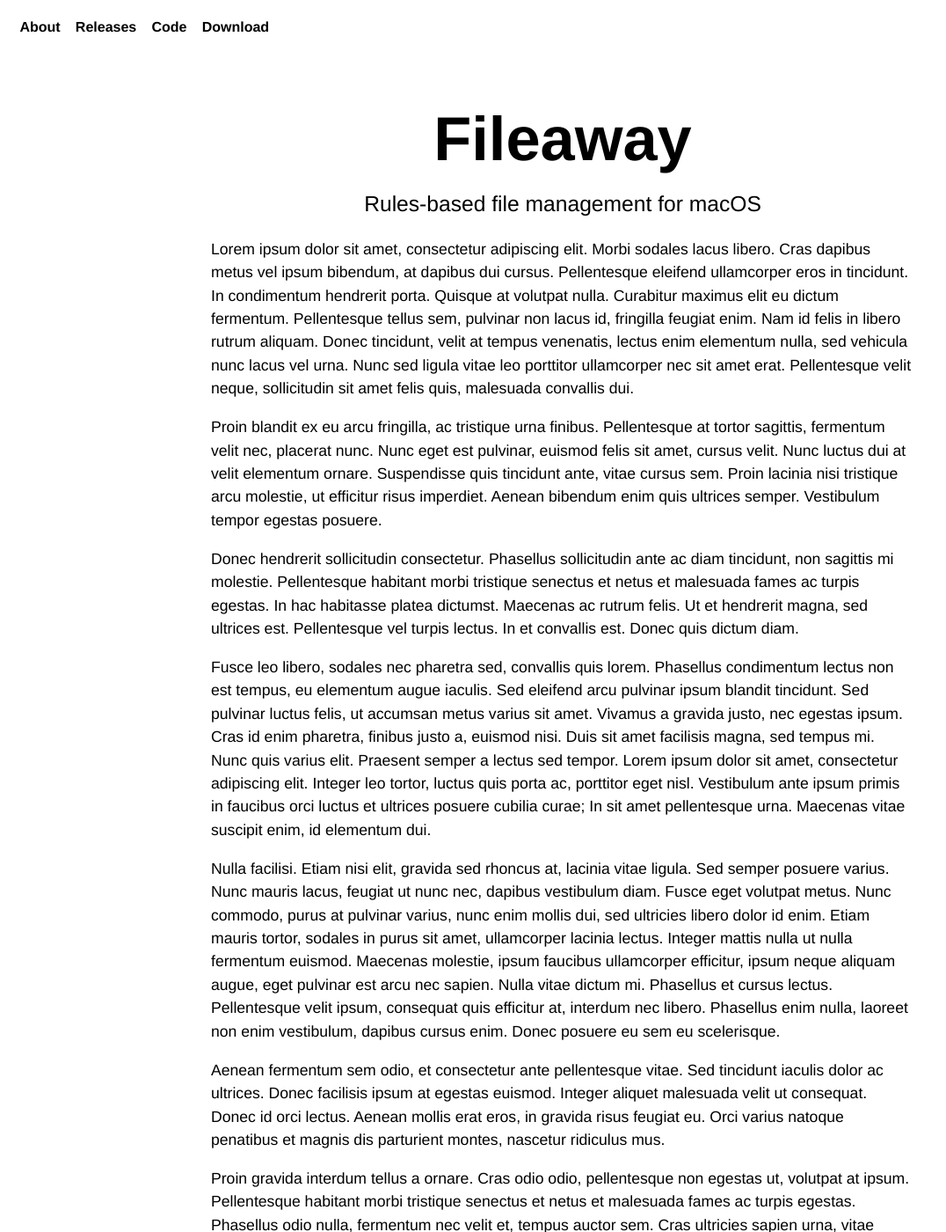
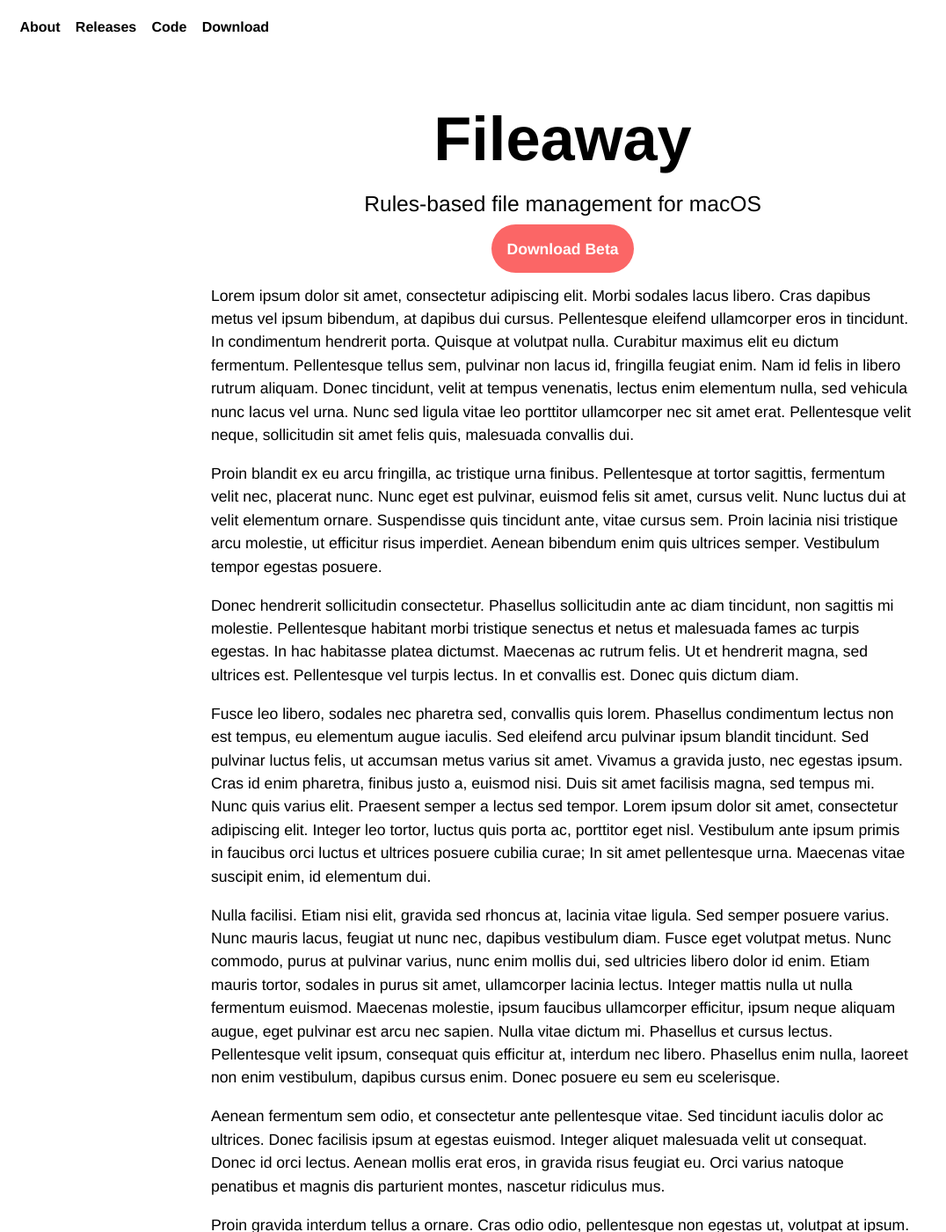
Before and after one commit to inseven/fileaway, a Jekyll site: the page built from docs/index.markdown, in a window 1280 px wide and 1400 px high. Shown: the whole window at 88% size, without its empty margins (0-1076 px from the left). Built offline with Jekyll 4.4.1, drawn with Linux system fonts in a browser that asks for light colours.

Commit message:
Add a download link.

```diff
--- a/docs/css/style.css
+++ b/docs/css/style.css
@@ -72,3 +72,25 @@
     text-align: center;
     font-size: 4em;
 }
+
+.download {
+    text-align: center;
+    margin-bottom: 1.5em;
+}
+
+.button {
+    display: inline-block;
+    transition: transform .1s;
+}
+
+.button:hover {
+    transform: scale(1.1);
+}
+
+.button > a {
+    background-color: var(--brand-color);
+    color: #ffffff;
+    border-radius: 2em;
+    padding: 1em;
+    text-decoration: none;
+}
--- a/docs/index.markdown
+++ b/docs/index.markdown
@@ -5,6 +5,12 @@
 # Fileaway
 
 <p class="tagline">Rules-based file management for macOS</p>
+
+<div class="download">
+    <div class="button">
+        <a href="https://github.com/jbmorley/fileaway/releases">Download Beta</a>
+    </div>
+</div>
 
 Lorem ipsum dolor sit amet, consectetur adipiscing elit. Morbi sodales lacus libero. Cras dapibus metus vel ipsum bibendum, at dapibus dui cursus. Pellentesque eleifend ullamcorper eros in tincidunt. In condimentum hendrerit porta. Quisque at volutpat nulla. Curabitur maximus elit eu dictum fermentum. Pellentesque tellus sem, pulvinar non lacus id, fringilla feugiat enim. Nam id felis in libero rutrum aliquam. Donec tincidunt, velit at tempus venenatis, lectus enim elementum nulla, sed vehicula nunc lacus vel urna. Nunc sed ligula vitae leo porttitor ullamcorper nec sit amet erat. Pellentesque velit neque, sollicitudin sit amet felis quis, malesuada convallis dui.
 
```
